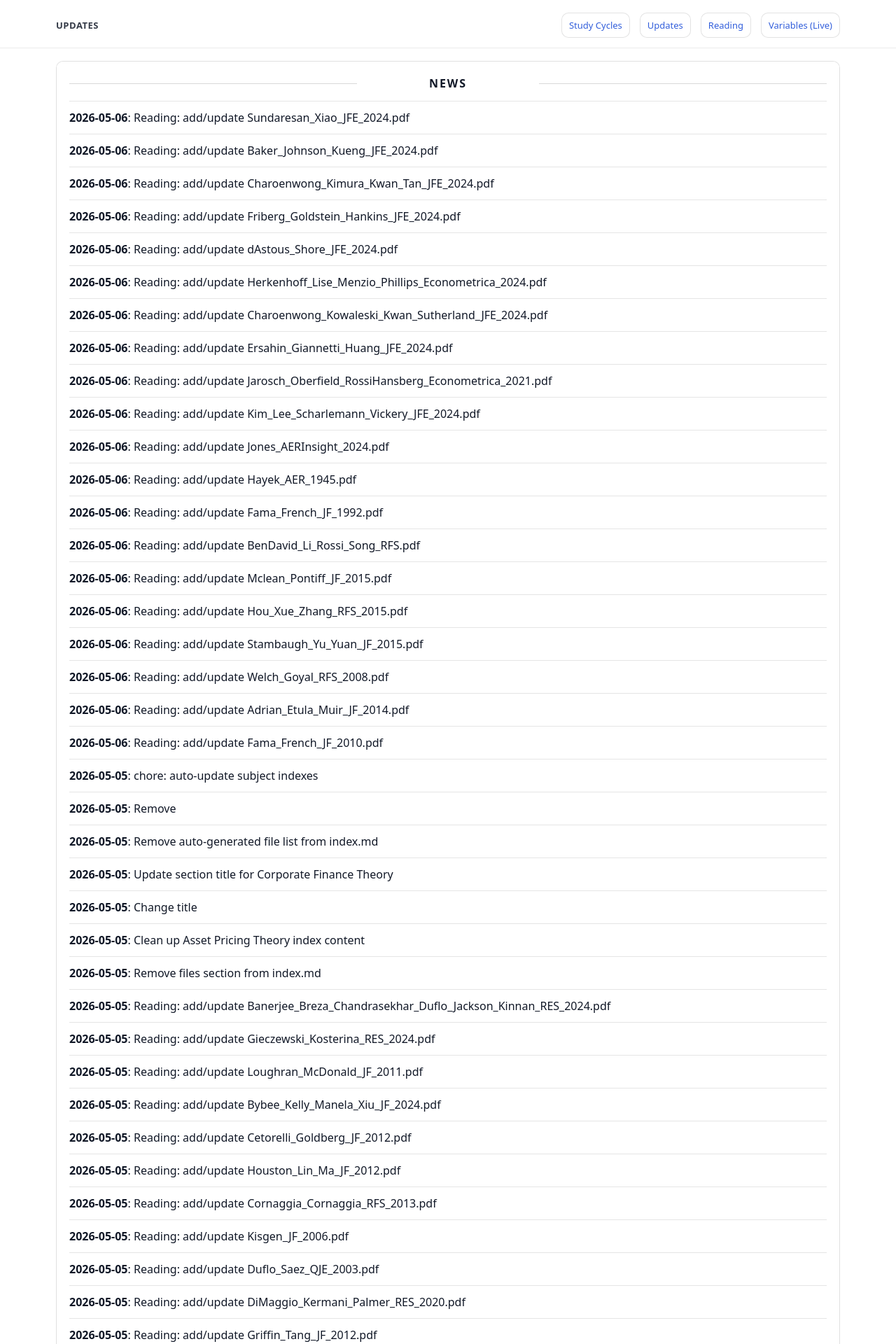
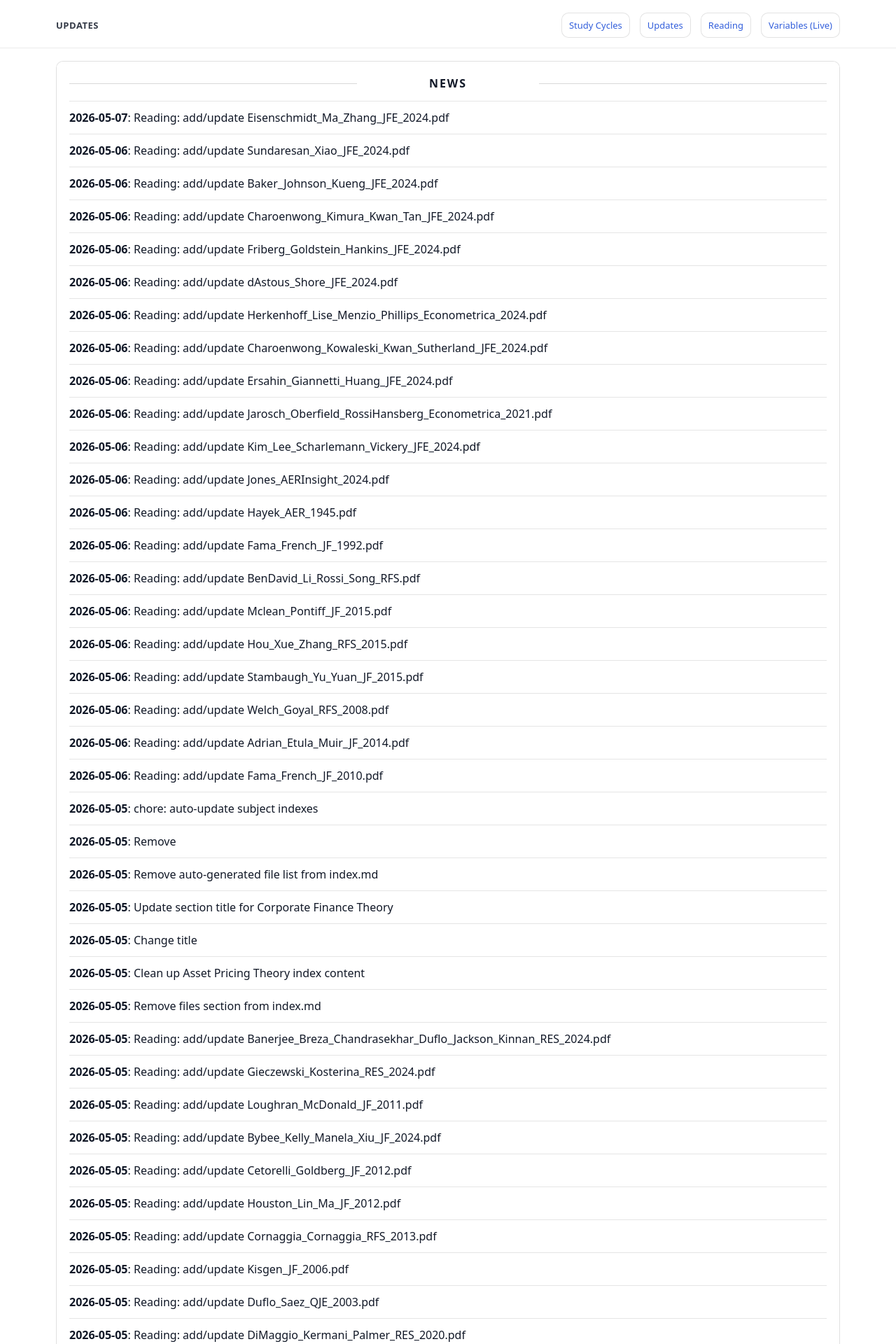
Before and after one commit to yaxinzn/study-archive, a Jekyll site: the page built from updates/index.md, in a window 1280 px wide. Shown: the top 1920 px of the page at 70% size. Built offline with Jekyll 4.4.1, drawn with Linux system fonts in a browser that asks for light colours; some of the changed text lies outside the part shown.

Commit message:
chore: update NEWS feed

```diff
--- a/_data/news.yml
+++ b/_data/news.yml
@@ -1,4 +1,7 @@
 # Auto-generated update history (sorted newest -> oldest). Do not edit manually.
+- ts: "1778101112"
+  date: "2026-05-07"
+  title: "Reading: add/update Eisenschmidt_Ma_Zhang_JFE_2024.pdf"
 - ts: "1778063071"
   date: "2026-05-06"
   title: "Reading: add/update Sundaresan_Xiao_JFE_2024.pdf"
```
